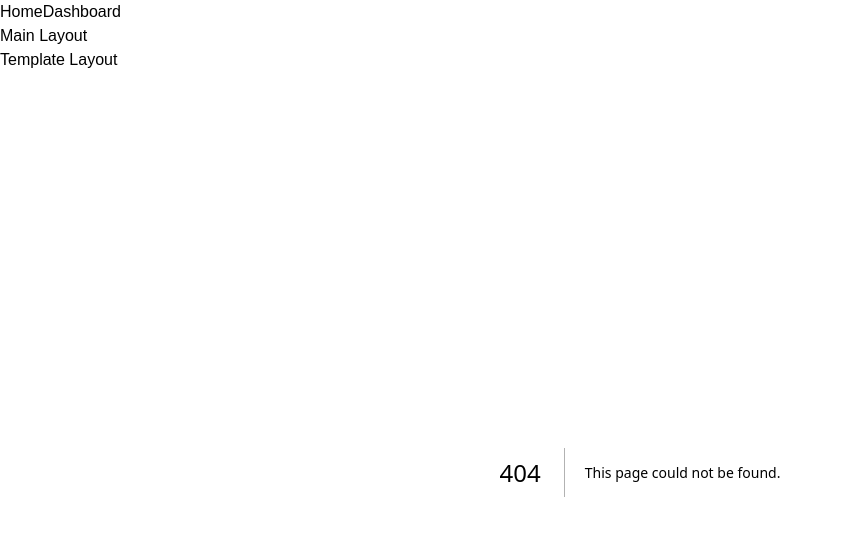
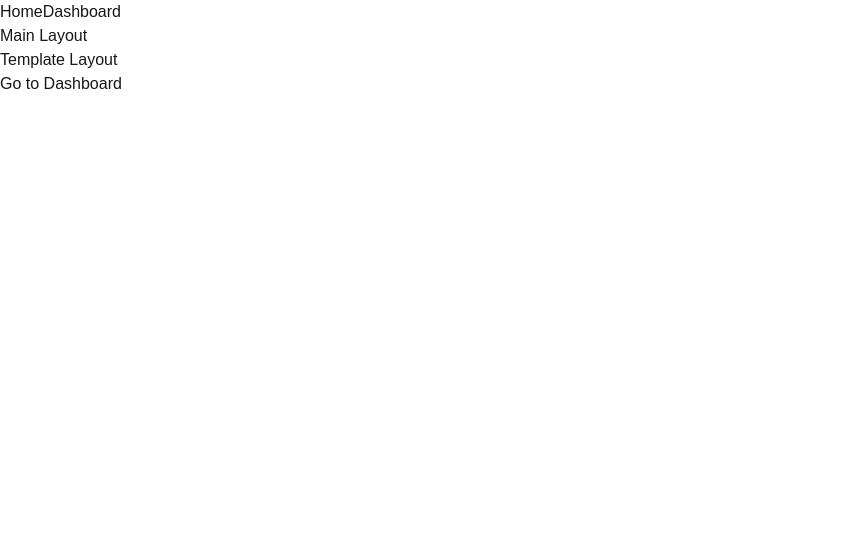
Before and after one commit to nattapon-j/Full-Stack-2025, a Next.js app in the folder 7-next-1/my-app/: page /router in a window 1280 px wide. Before the commit this address had no page. Shown: the top 536 px of the page, without its empty margins (0-843 px from the left). Built offline with nearby package versions, Linux system fonts and the light colour scheme.

Commit message:
Add page using Router

```diff
--- /dev/null
+++ b/7-next-1/my-app/app/router/page.tsx
@@ -0,0 +1,18 @@
+'use client'
+
+import { useRouter } from 'next/navigation'
+
+export default function Page() {
+    const router = useRouter() // useRouter is a hook that gives you access to the router object
+    // The router object has methods like push, replace, back, etc.
+    // push: Navigate to a new URL
+
+    return (
+        <div>
+            <button type='button'
+                onClick={() => router.push('/dashboard')}>
+                Go to Dashboard
+            </button>
+        </div>
+    )
+}
```
